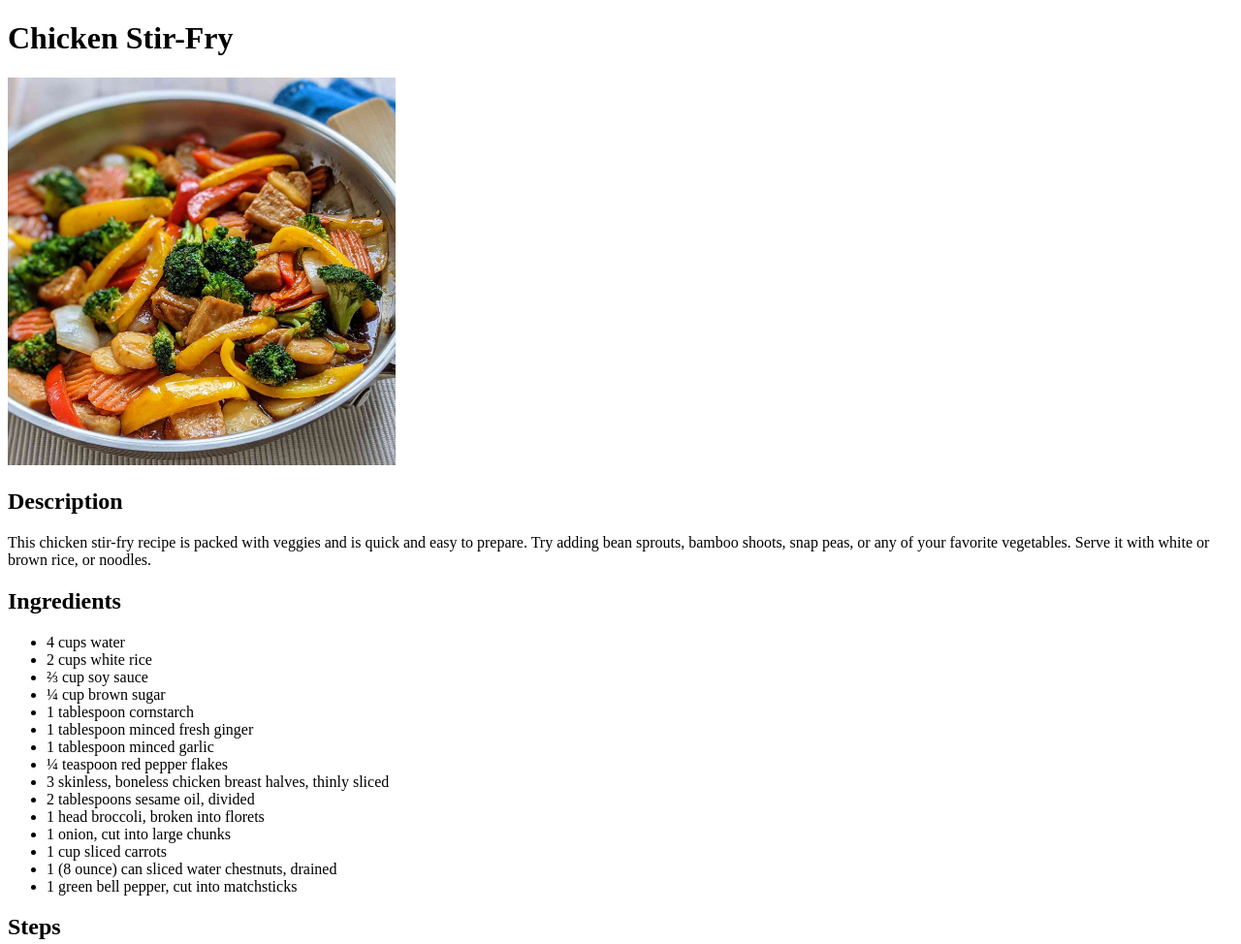
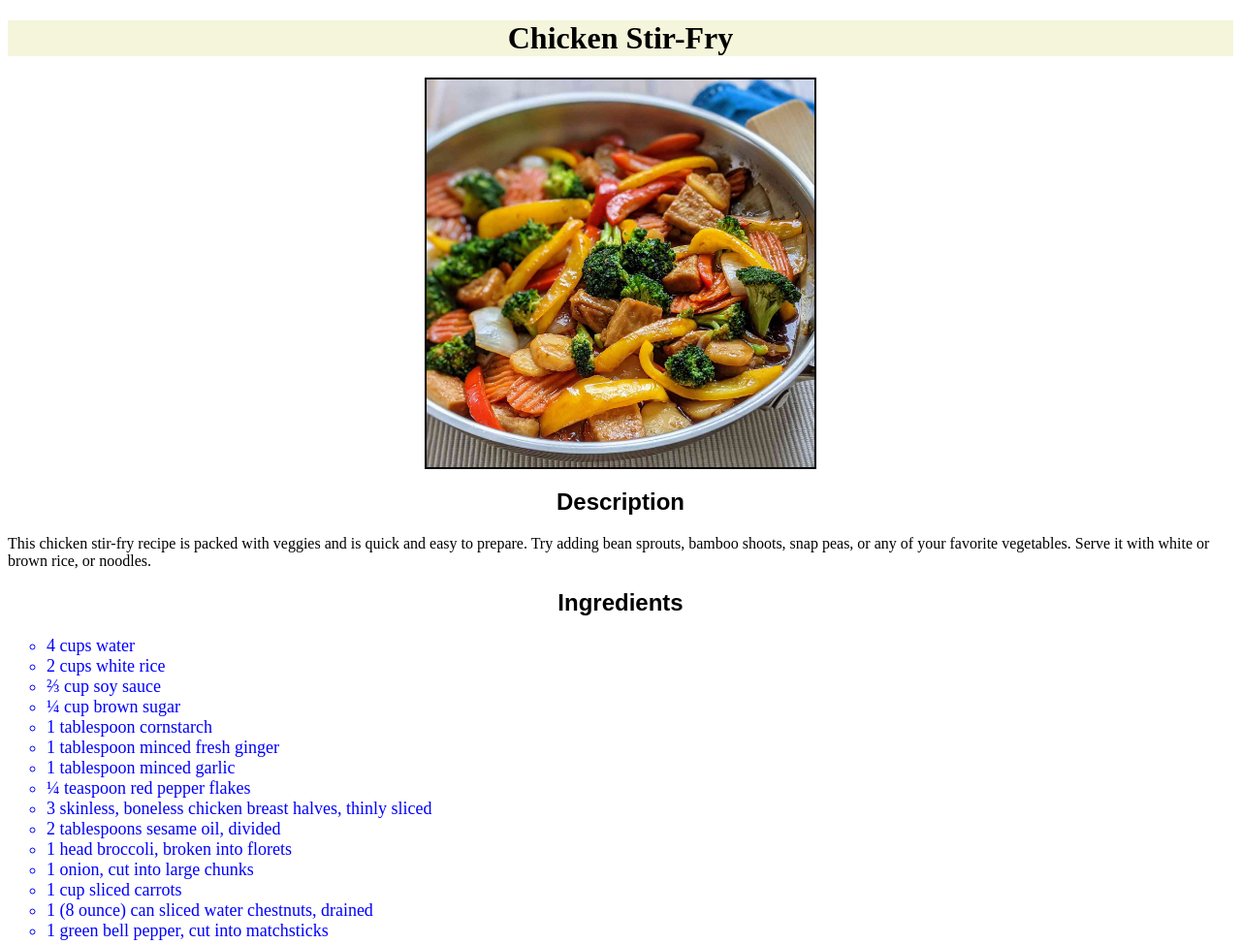
Before and after one commit to AWake01/odin-recipes, a plain HTML site: page recipes/Chicken Stir-Fry.html in a window 1280 px wide. Shown: the top 974 px of the page at 97% size. Drawn offline with Linux system fonts and the light colour scheme.

Commit message:
CSS Update

```diff
--- a/recipes/Chicken Stir-Fry.html
+++ b/recipes/Chicken Stir-Fry.html
@@ -3,15 +3,16 @@
 <head>
     <meta charset="UTF-8">
     <meta name="viewport" content="width=device-width, initial-scale=1.0">
+    <link rel="stylesheet" href="/style.css">
     <title>Chicken Stir-Fry</title>
 </head>
 <body>
-    <h1>Chicken Stir-Fry</h1>
-    <img src="/image/chicken.jpg" width="400" height="400">
-    <h2>Description</h2>
+    <h1 class="title">Chicken Stir-Fry</h1>
+    <img class="food_pic main"  src="/image/chicken.jpg" width="400" height="400">
+    <h2 class="text heading">Description</h2>
     <p1>This chicken stir-fry recipe is packed with veggies and is quick and easy to prepare. Try adding bean sprouts, bamboo shoots, snap peas, or any of your favorite vegetables. Serve it with white or brown rice, or noodles.</p1>
-    <h2>Ingredients</h2>
-        <ul>
+    <h2 class="text heading">Ingredients</h2>
+        <ul id="ingredients">
                 <li>4 cups water</li>
                 <li>2 cups white rice</li>
                 <li>⅔ cup soy sauce</li>
@@ -28,9 +29,8 @@
                 <li>1 (8 ounce) can sliced water chestnuts, drained</li>
                 <li>1 green bell pepper, cut into matchsticks</li>
         </ul>
-    <h2>Steps</h2>
+    <h2 class="text heading">Steps</h2>
         <ol>
-
             <li>Bring water and rice to a boil in a saucepan over high heat. Reduce heat to medium-low, cover, and simmer until rice is tender, and liquid has been absorbed, 20 to 25 minutes.</li>
             <li>Meanwhile, combine soy sauce, brown sugar, and cornstarch in a medium glass or ceramic bowl; stir until smooth. Stir in ginger, garlic, and red pepper flakes; add chicken and stir to coat. Cover and marinate in the refrigerator for at least 15 minutes.</li>
             <li>Heat 1 tablespoon sesame oil in a wok or large skillet over medium-high heat. Add broccoli, onion, carrots, water chestnuts, and bell pepper; cook and stir until just tender, about 5 minutes. Transfer vegetables into a dish; set aside.</li>
--- /dev/null
+++ b/style.css
@@ -0,0 +1,47 @@
+.title {
+    text-align: center;
+    background-color: beige;
+}
+
+#main_image {
+    text-align: center;
+}
+
+.food_pic {
+    border: 2px solid black;
+}
+
+.food_pic.thumbnail {
+    width: 200px;
+    height: 200px;
+}
+
+.food_pic.main {
+    width: 400px;
+    display: block;
+    margin-left: auto;
+    margin-right: auto;
+}
+
+.recipies{
+    list-style-type: none;
+}
+
+.recipies li {
+    font-size: large;
+}
+
+.text {
+    font-family: Arial, Helvetica, sans-serif;
+}
+
+.text.heading {
+    text-align: center;
+}
+
+
+#ingredients li {
+    color: blue;
+    list-style-type:circle;
+    font-size: large;
+}
```
Also changed, not shown: index.html (+15 -5 lines), 1 other file.
